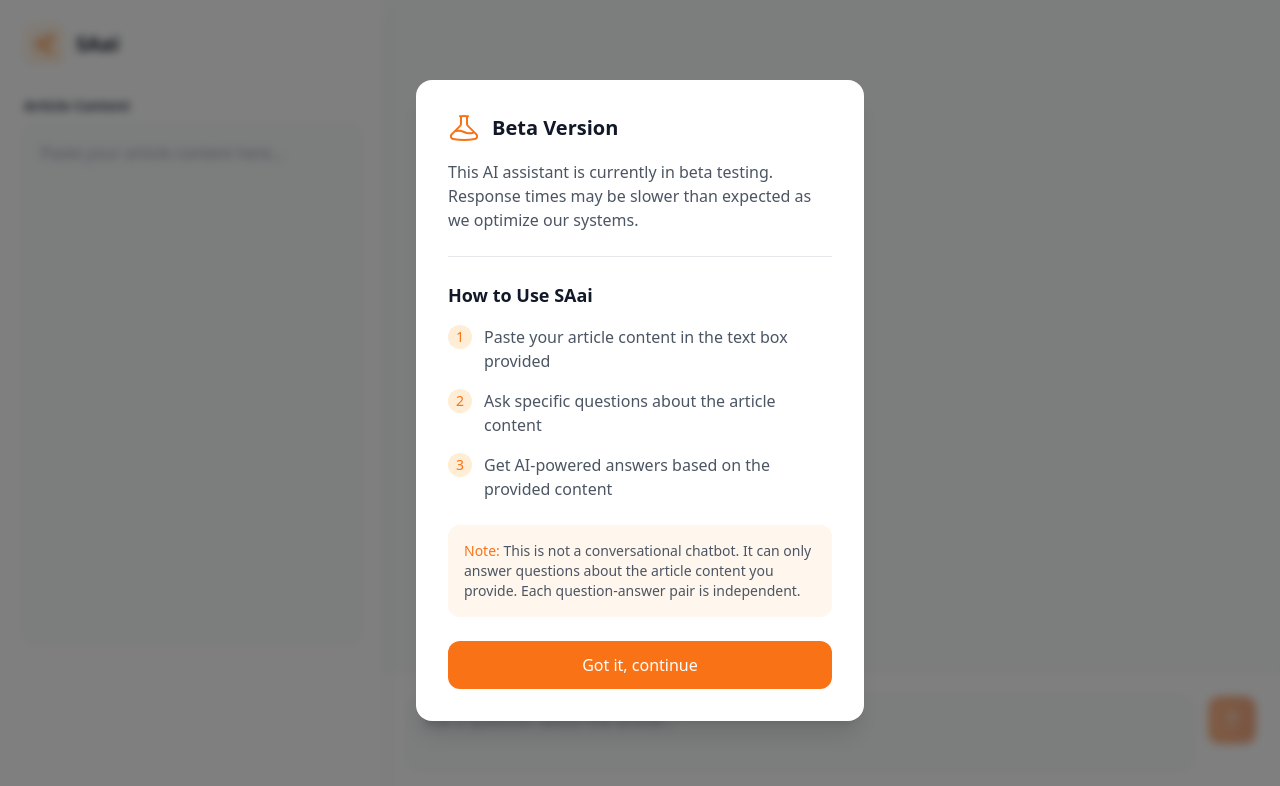
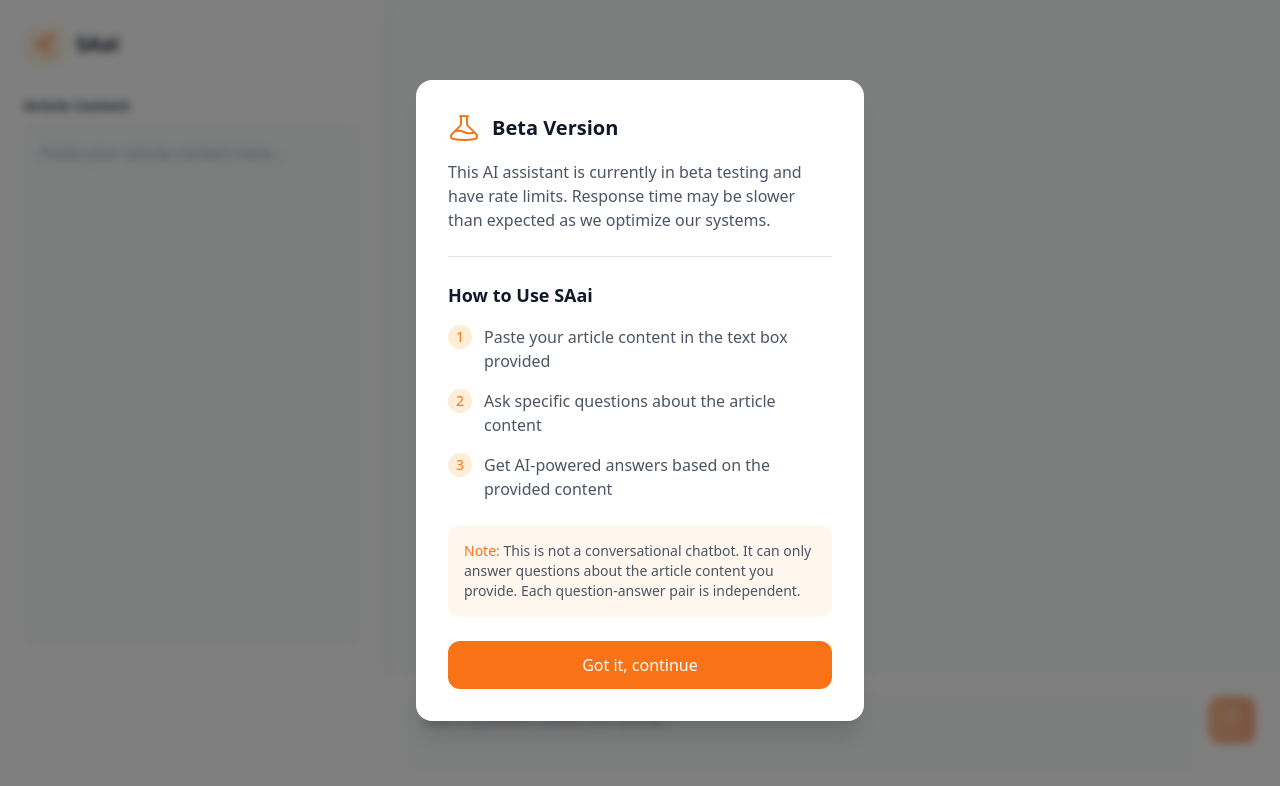
Before and after one commit to nishantb66/Community-Article, a Next.js app in the folder article-platform-frontend/: page /ai-chat in a window 1280 px wide. Shown: the top 786 px of the page. Built offline with nearby package versions, Linux system fonts and the light colour scheme.

Commit message:
Update page.js

```diff
--- a/article-platform-frontend/src/app/ai-chat/page.js
+++ b/article-platform-frontend/src/app/ai-chat/page.js
@@ -82,7 +82,7 @@
 
             {/* Beta Message */}
             <p className="text-sm sm:text-base text-gray-600 mb-4 sm:mb-6">
-              This AI assistant is currently in beta testing. Response times may
+              This AI assistant is currently in beta testing and have rate limits. Response time may
               be slower than expected as we optimize our systems.
             </p>
 
```
